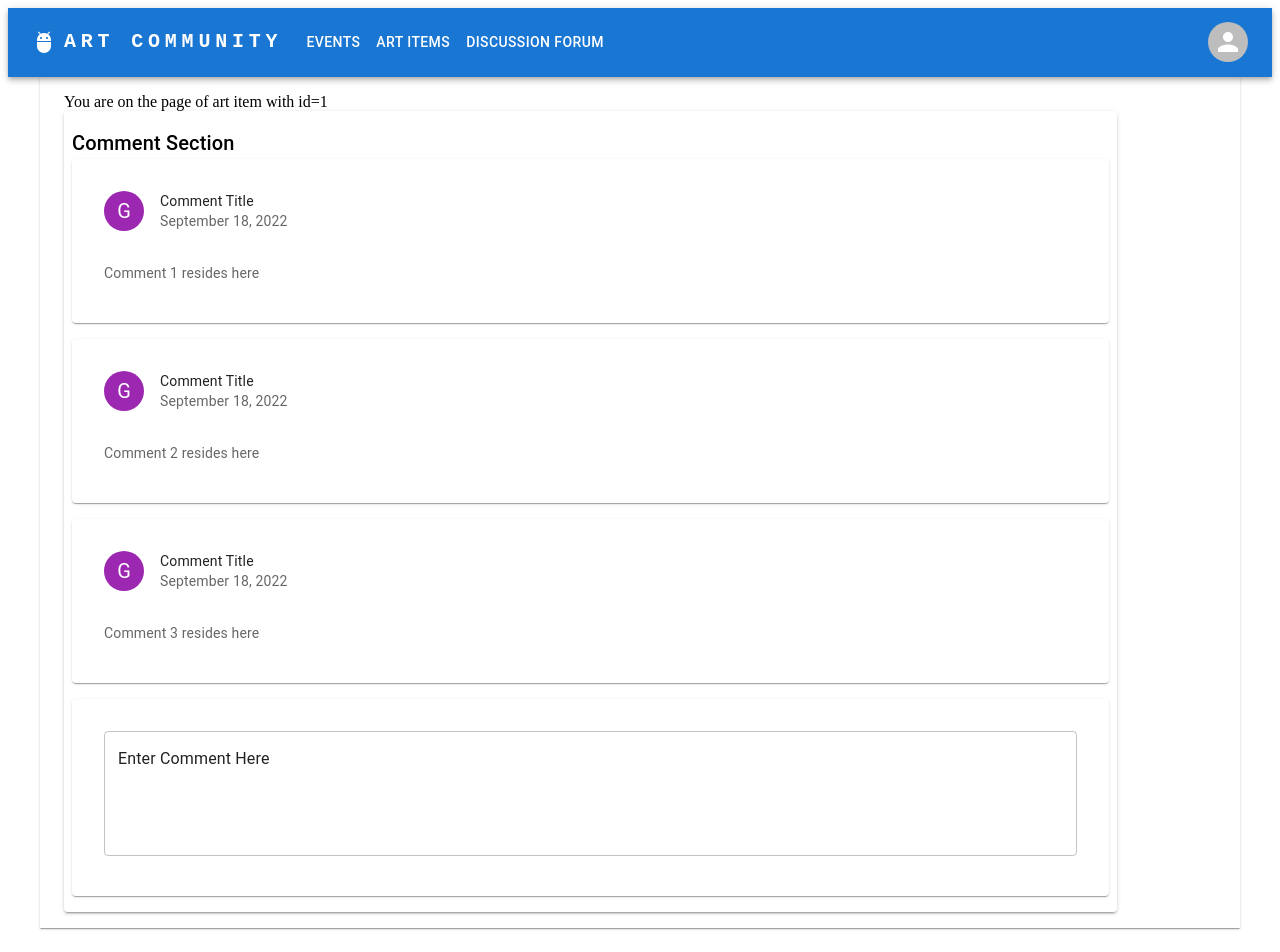
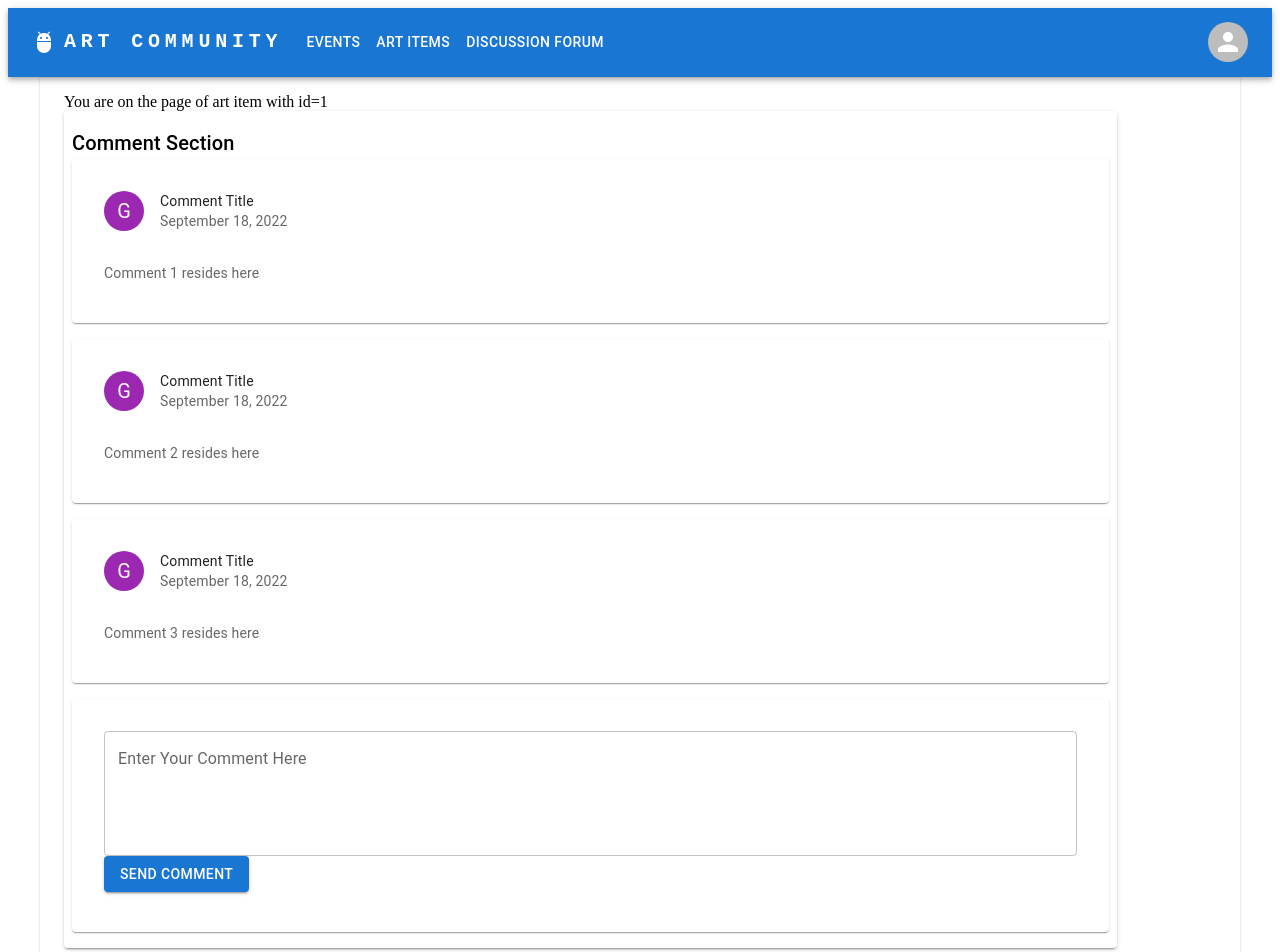
Before and after one commit to bounswe/bounswe2022group7, a React (Vite) app in the folder frontend/: page /art_item/1 in a window 1280 px wide. Shown: the top 952 px of the page. Built offline with nearby package versions, Linux system fonts and the light colour scheme.

Commit message:
Add submit comment button (FE, #270)

```diff
--- a/frontend/src/common/NewComment.js
+++ b/frontend/src/common/NewComment.js
@@ -2,6 +2,7 @@ import React from 'react';
 
 import Card from '@mui/material/Card';
 import { CardContent } from '@mui/material';
+import Button from '@mui/material/Button';
 import TextField from '@mui/material/TextField';
 
 function NewComment() {
@@ -16,8 +17,9 @@ function NewComment() {
           id="outlined-multiline-static"
           multiline
           rows={4}
-          defaultValue="Enter Comment Here"
+          label="Enter Your Comment Here"
         />
+        <Button variant="contained">Send Comment</Button>
       </CardContent>
     </Card>
   )
```
